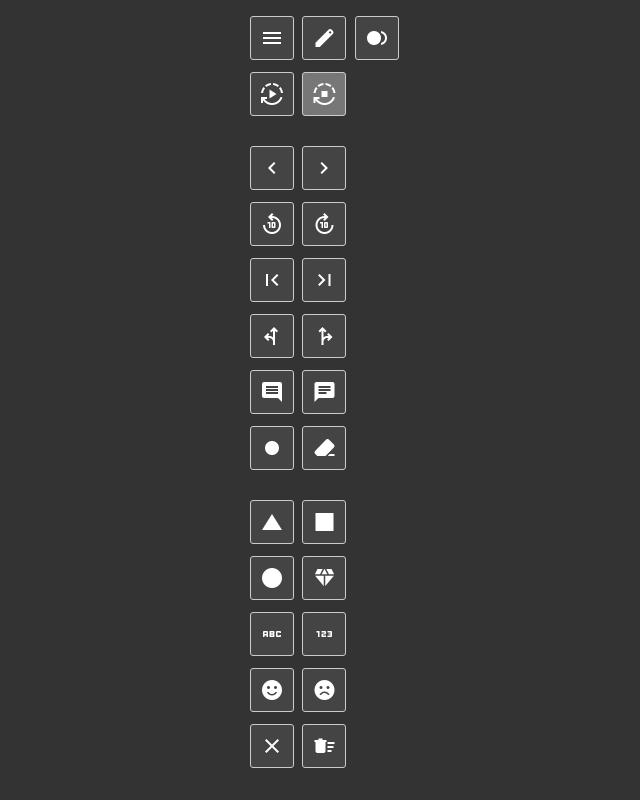
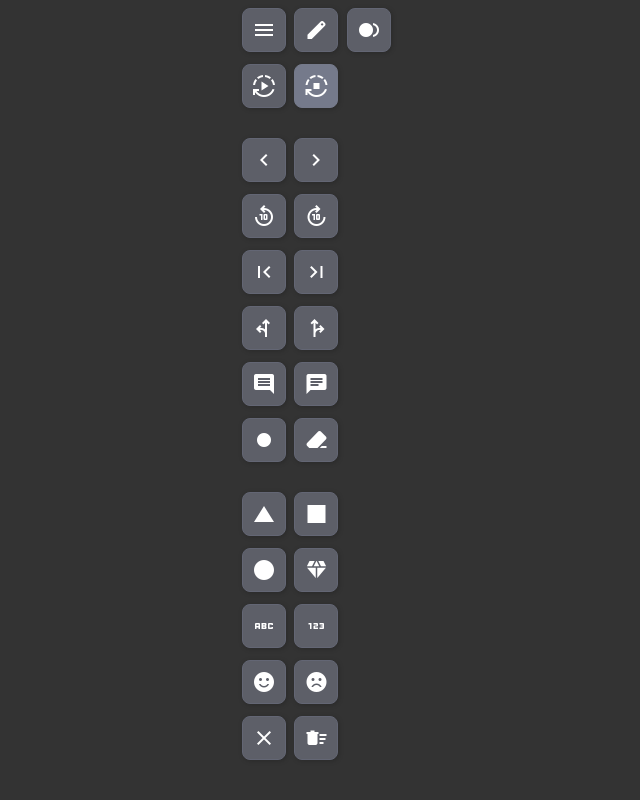
Before and after one commit to adamreisnz/seki, a website built with Vite: page demo/src/index.html in a window 1280 px wide. Shown: the whole page, without its empty margins (566-1206 px from the left). Built offline with nearby package versions, Linux system fonts and the light colour scheme.

Commit message:
CSS tweaks

```diff
--- a/demo/src/public/css/demo.css
+++ b/demo/src/public/css/demo.css
@@ -17,7 +17,6 @@ button {
   justify-content: center;
   width: 2.75rem;
   height: 2.75rem;
-  border-radius: 3px;
   line-height: 1rem;
   vertical-align: middle;
   font-family: Helvetica, sans-serif;
@@ -25,20 +24,27 @@ button {
   padding: 0.75rem;
   margin-right: 0.25rem;
   margin-bottom: 0.75rem;
-  border: 1px solid #ccc;
+  border: 1px solid #636674;
+  border-radius: 8px;
   color: #fff;
   outline: none;
-  background: #444;
+  background: #5d5f68;
+  box-shadow: 1px 1px 5px rgba(0,0,0,.2);
 }
 button:disabled {
   opacity: 0.5
 }
 button:not([disabled]):hover {
   cursor: pointer;
-  background: #555;
+  background: #757a8b;
+  border-color: #757a8b;
 }
 button.active, button.active:hover {
-  background: #777;
+  background: #757a8b;
+  border-color: #757a8b;
+}
+button:active {
+  transform: translateX(1px) translateY(1px);
 }
 label {
   display: flex;
@@ -61,7 +67,7 @@ p {
 /* Demo layout */
 .main {
   display: flex;
-  padding: 1rem;
+  padding: 0.5rem;
   height: 100%;
 }
 .left {
@@ -69,7 +75,7 @@ p {
 }
 .right {
   min-width: 100px;
-  padding-left: 2rem;
+  padding-left: 1rem;
 }
 
 .menu {
```
